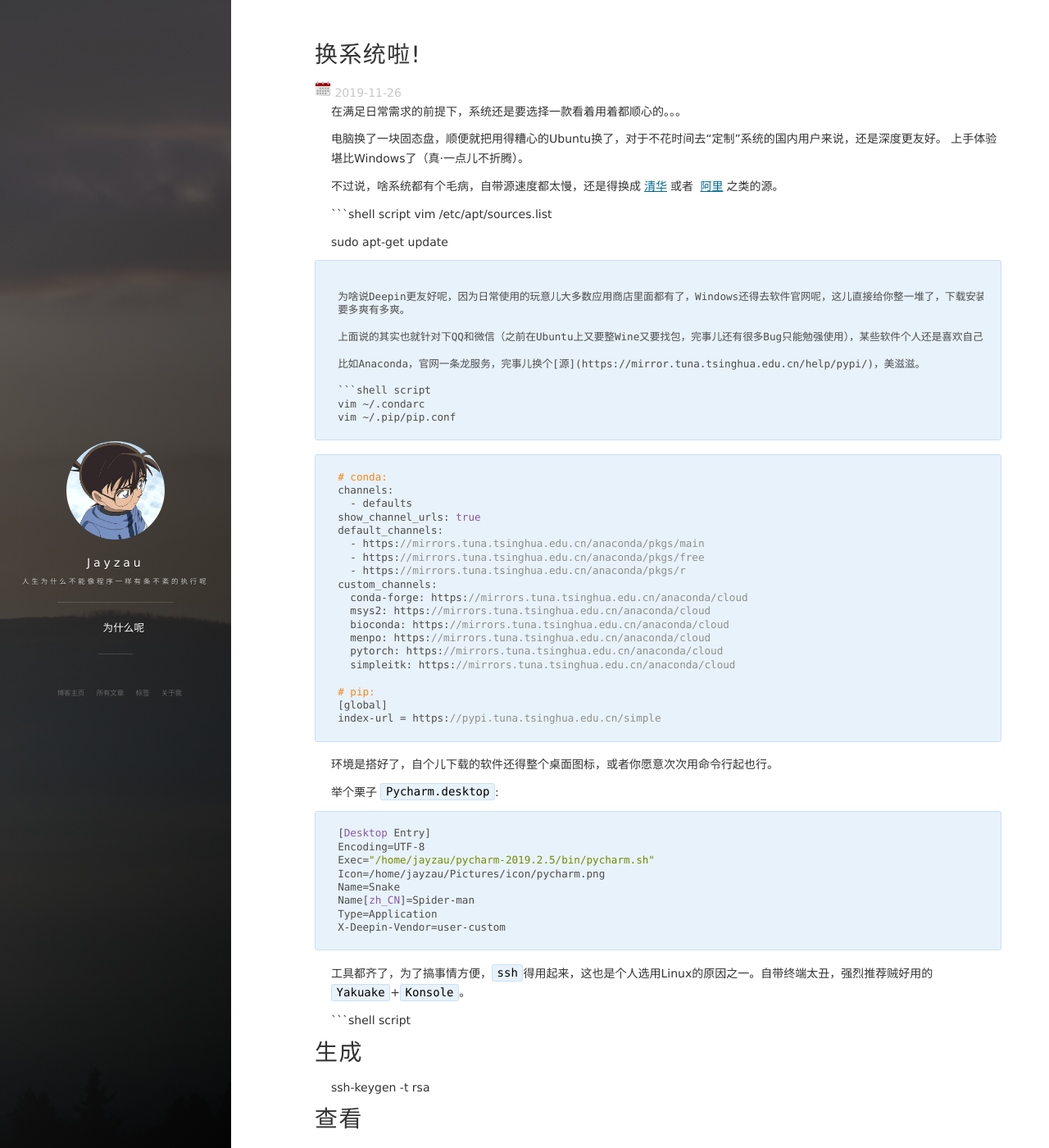
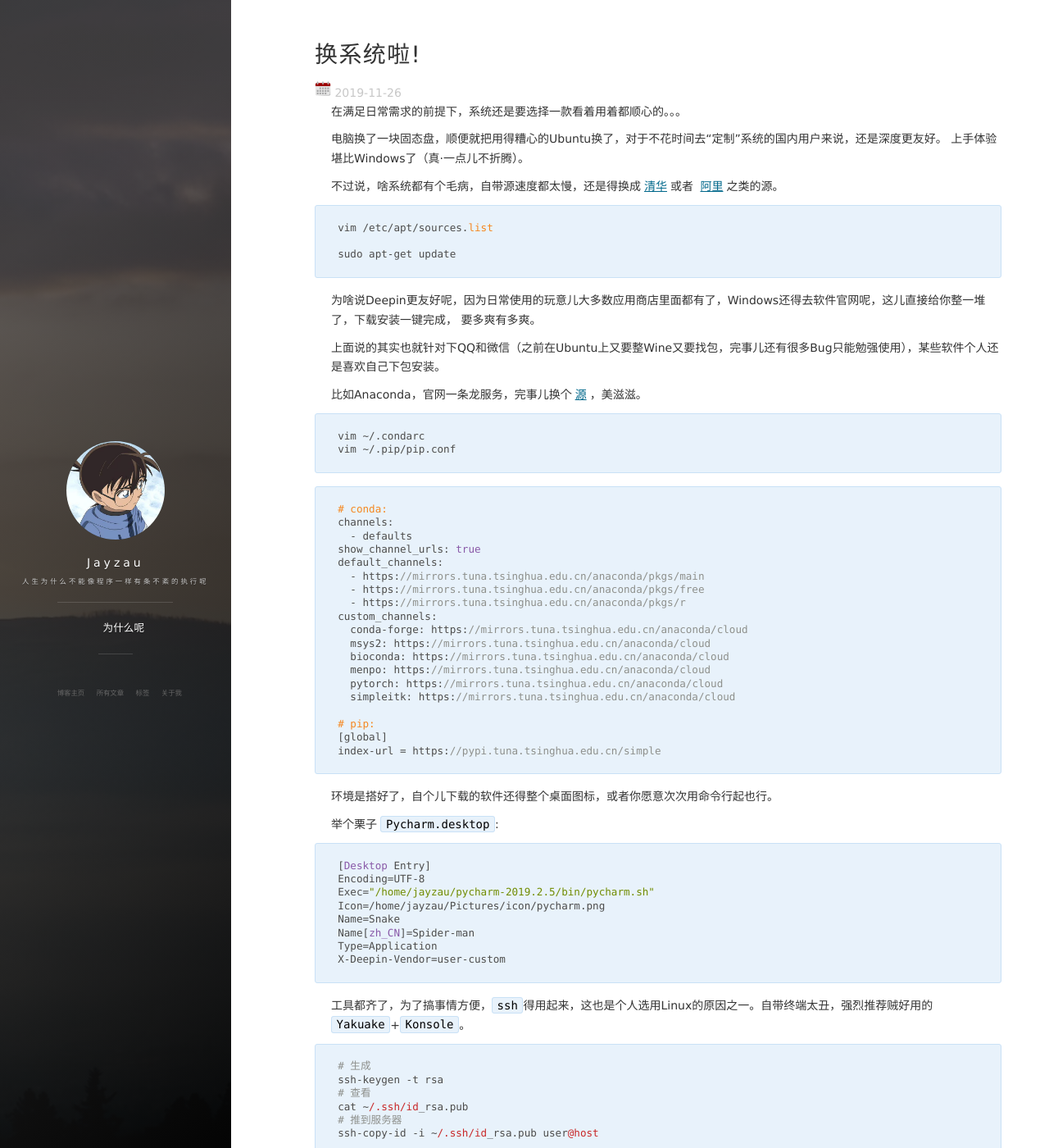
Before and after one commit to jayzau/jayzau.github.io, a Jekyll site: the page built from _posts/2019-11-26-Systemctl_change.md, in a window 1280 px wide and 1400 px high. Shown: the whole window at 82% size. Built offline with Jekyll 4.4.1, drawn with Linux system fonts in a browser that asks for light colours; nearby versions of some CDN libraries; some of the changed text lies outside the part shown.

Commit message:
格式优化

````diff
--- a/_posts/2019-11-26-Systemctl_change.md
+++ b/_posts/2019-11-26-Systemctl_change.md
@@ -12,7 +12,7 @@ tags: 博客
 不过说，啥系统都有个毛病，自带源速度都太慢，还是得换成[清华](https://mirror.tuna.tsinghua.edu.cn/help/debian/)或者
 [阿里](https://developer.aliyun.com/mirror)之类的源。
 
-```shell script
+```shell
 vim /etc/apt/sources.list
 
 sudo apt-get update
@@ -25,7 +25,7 @@ sudo apt-get update
 
 比如Anaconda，官网一条龙服务，完事儿换个[源](https://mirror.tuna.tsinghua.edu.cn/help/pypi/)，美滋滋。
 
-```shell script
+```shell
 vim ~/.condarc
 vim ~/.pip/pip.conf
 ```
@@ -69,7 +69,7 @@ X-Deepin-Vendor=user-custom
 
 工具都齐了，为了搞事情方便，`ssh`得用起来，这也是个人选用Linux的原因之一。自带终端太丑，强烈推荐贼好用的`Yakuake`+`Konsole`。
 
-```shell script
+```shell
 # 生成
 ssh-keygen -t rsa
 # 查看
@@ -86,7 +86,7 @@ ssh-copy-id -i ~/.ssh/id_rsa.pub user@host
 
 提交了主页居然不显示绿点，这尼玛谁能忍啊，哎，还是怪自己手贱填了一个不常用的邮箱。。。
 
-```shell script
+```shell
 git config --global user.email 'github设置的email'
 ```
 
````
